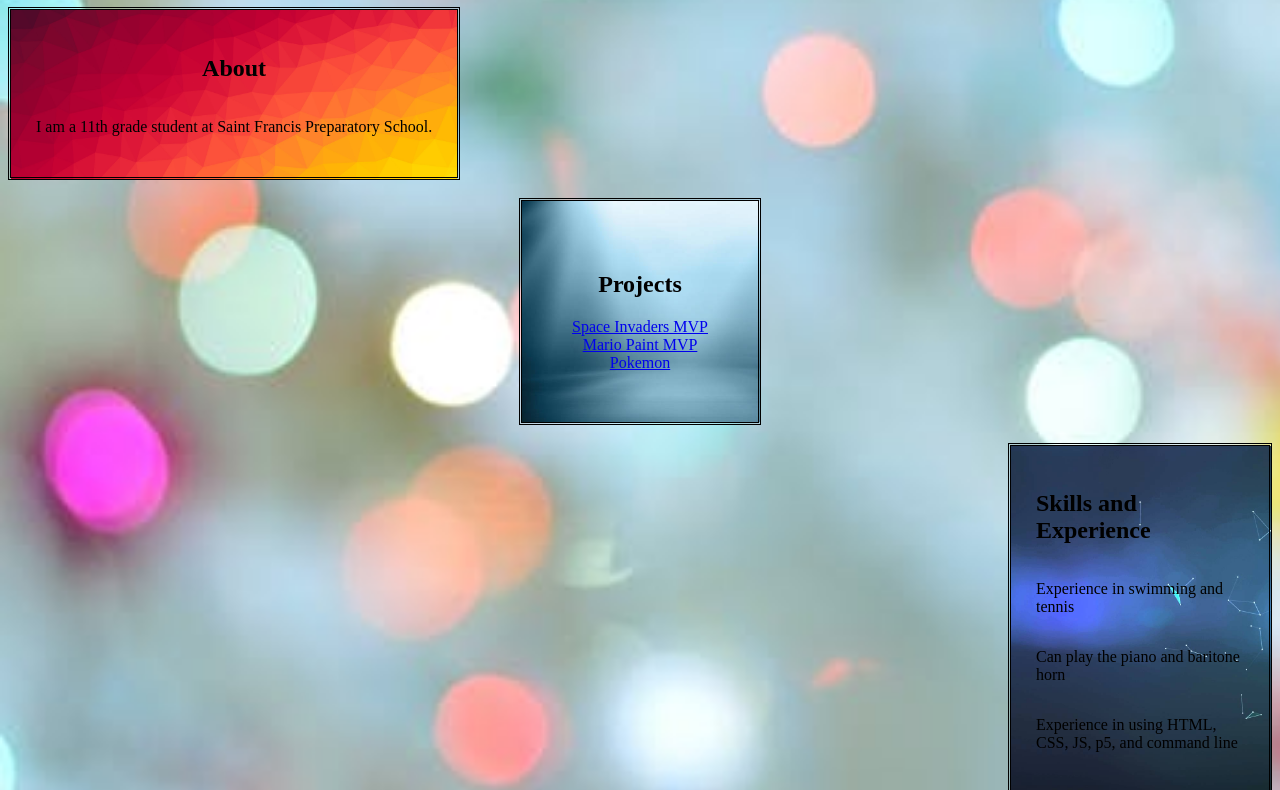
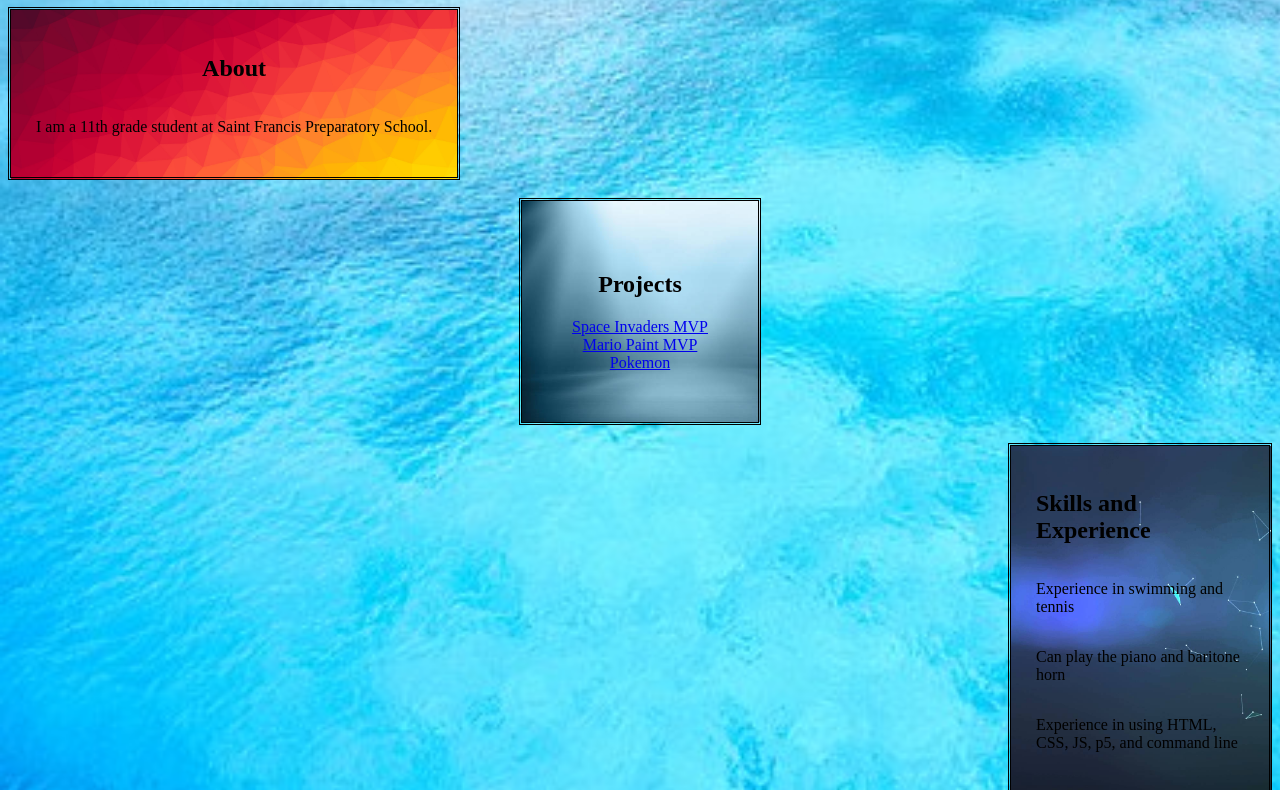
Before and after one commit to Redthefox/Redthefox.github.io, a plain HTML site: page index.html in a window 1280 px wide. Shown: the part 110-900 px from the top of the page. Drawn offline with Linux system fonts and the light colour scheme.

Commit message:
background changed

```diff
--- a/style.css
+++ b/style.css
@@ -1,5 +1,5 @@
 body{
-    background-image: url(miles/pexels-photo-255379.jpg);
+    background-image: url(miles/water-1330252__340.jpg);
     background-repeat: no-repeat;
     background-size: cover;
 }
```
Also changed, not shown: miles/1657c844b8a1130.jpg (added), miles/pexels-photo-255379.jpg (deleted), miles/water-1330252__340.jpg (added).
